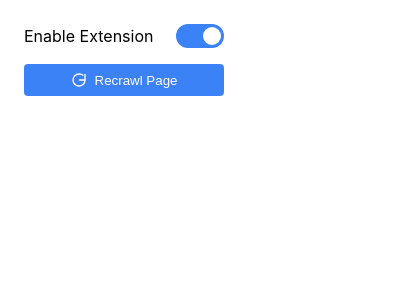
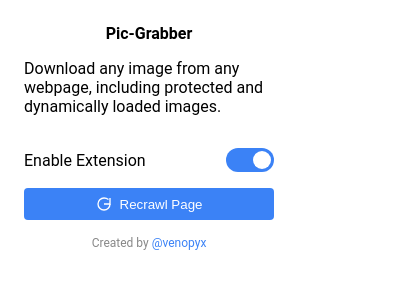
Before and after one commit to ishuru/pic-grabber, a browser extension: page popup.html in a window 400 px wide. Drawn offline with Linux system fonts and the light colour scheme.

Commit message:
update: metadata updates

```diff
--- a/popup.html
+++ b/popup.html
@@ -3,15 +3,26 @@
 <head>
     <style>
         body {
-            width: 200px;
+            width: 250px;
             padding: 16px;
-            font-family: -apple-system, BlinkMacSystemFont, "Segoe UI", Roboto, "Helvetica Neue", Arial, sans-serif;
+            font-family: "Roboto";
+            display: flex;
+            flex-direction: column;
+            align-items: center;
+            justify-content: space-between;
         }
 
         .container {
             display: flex;
             flex-direction: column;
             gap: 16px;
+            width: 100%;
+        }
+
+        .title {
+            font-size: 16px;
+            font-weight: bold;
+            text-align: center;
         }
 
         .toggle-container {
@@ -91,11 +102,29 @@
         .status {
             font-size: 14px;
             color: #666;
+            text-align: center;
+        }
+
+        .footer {
+            font-size: 12px;
+            color: #888;
+            text-align: center;
+        }
+
+        .footer a {
+            color: #3B82F6;
+            text-decoration: none;
+        }
+
+        .footer a:hover {
+            text-decoration: underline;
         }
     </style>
 </head>
 <body>
+    <div class="title">Pic-Grabber</div>
     <div class="container">
+        <p class="text">Download any image from any webpage, including protected and dynamically loaded images.</p>
         <div class="toggle-container">
             <span>Enable Extension</span>
             <label class="switch">
@@ -112,6 +141,9 @@
         </button>
         <div id="status" class="status"></div>
     </div>
+    <div class="footer">
+        Created by <a href="https://github.com/venopyx" target="_blank">@venopyx</a>
+    </div>
     <script src="popup.js"></script>
 </body>
 </html>
```
Also changed, not shown: manifest.json.
